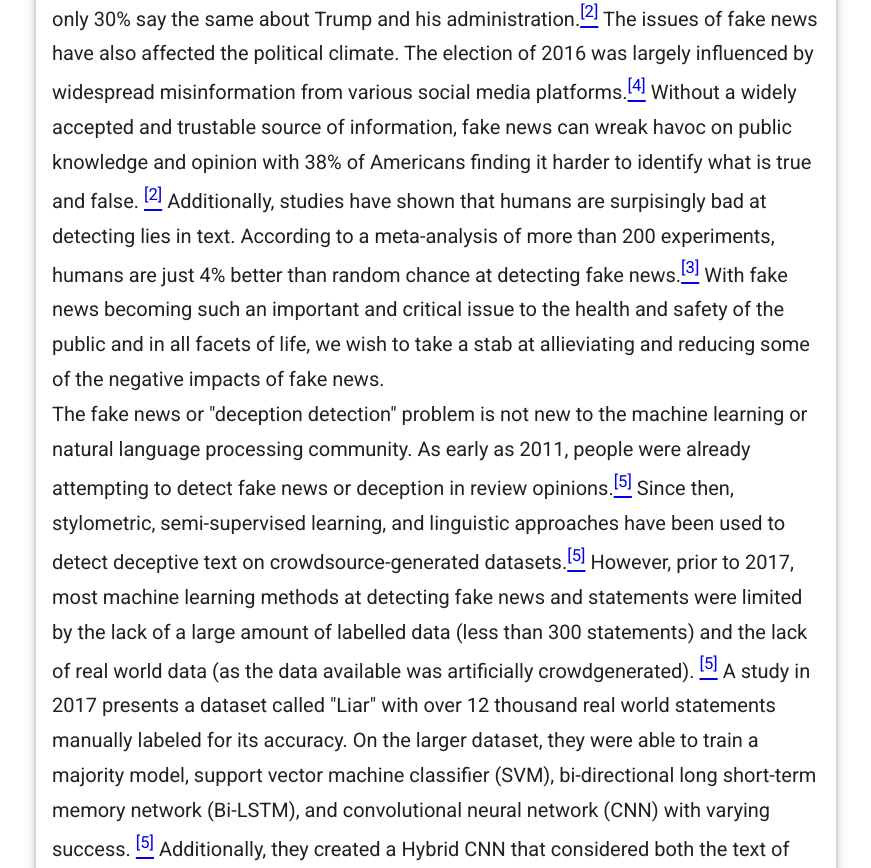
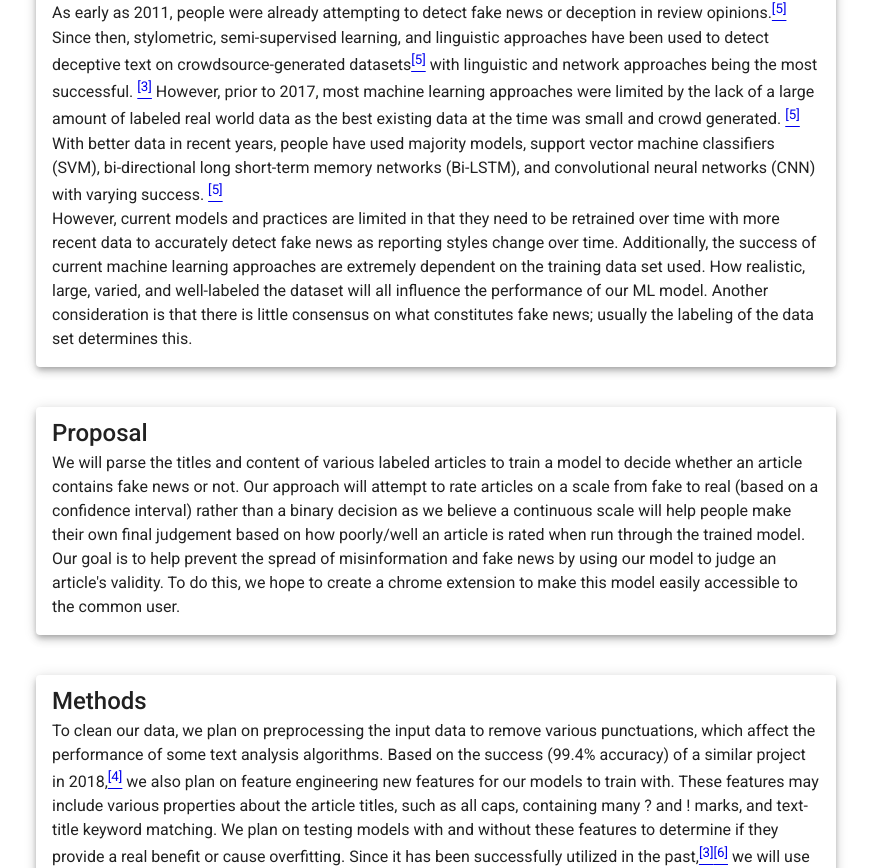
Before and after one commit to Buh-Buh-Buh/buh-buh-buh.github.io, an Angular app: page / in a window 1280 px wide. Shown: the part 1305-2173 px from the top of the page, without its empty margins (204-1075 px from the left). Built offline with nearby package versions, Linux system fonts and the light colour scheme.

Commit message:
shorten content

```diff
--- a/src/app/components/main/main.component.html
+++ b/src/app/components/main/main.component.html
@@ -11,46 +11,53 @@
   <mat-card class="mat-elevation-z5">
     <mat-card-title>Problem Background</mat-card-title>
     <mat-card-content>
-      With the explosion of media outlets through the internet and social media, fake news has become an increasingly pervasive issue in today's global climate in all fields from politics to science.
-      In a study conducted in 2016, a large majority of Americans (64%) felt that made-up news has caused a great deal of confusion about basic facts of current events. That percentage jumps to 89% when considering a slight confusion on current events.<span [innerHTML]="cite('Barthel')"></span>
-      More recently with respect to the literal and information pandemic of SARS-CoV-2 (COVID-19), 64% of Americans thought that the CDC is trustworthy while only 30% say the same about Trump and his administration.<span [innerHTML]="cite('Mitchell')"></span>
-      The issues of fake news have also affected the political climate. The election of 2016 was largely influenced by widespread misinformation from various social media platforms.<span [innerHTML]="cite('Aldwairi')"></span>
-      Without a widely accepted and trustable source of information, fake news can wreak havoc on public knowledge and opinion with 38% of Americans finding it harder to identify what is true and false. <span [innerHTML]="cite('Mitchell')"></span>
-      Additionally, studies have shown that humans are surpisingly bad at detecting lies in text. According to a meta-analysis of more than 200 experiments, humans are just 4% better than random chance at detecting fake news.<span [innerHTML]="cite('Conroy')"></span>
-      With fake news becoming such an important and critical issue to the health and safety of the public and in all facets of life, we wish to take a stab at allieviating and reducing some of the negative impacts of fake news. <br>
+      With the explosion of online media outlets, fake news has become an increasingly pervasive issue in today's global climate to the point where
+      widespread misinformation on social media largely influenced the 2016 election.<span [innerHTML]="cite('Aldwairi')"></span>
+      In a 2016 study, 64% of Americans felt that made-up news has caused a great deal of confusion about basic facts of current events.<span [innerHTML]="cite('Barthel')"></span>
+      The problem is only getting worse with 38% of Americans finding it harder to identify what is true and false. <span [innerHTML]="cite('Mitchell')"></span>
+      The misinformation problem is exacerbated by the fact that humans are surprisingly bad at detecting lies in text—we are only 4% better than random chance at detecting fake news!<span [innerHTML]="cite('Conroy')"></span>
+      With fake news becoming such an important and critical issue to the health and safety of the public and in all facets of life, we wish to take a stab at alleviating and reducing some of the negative impacts of fake news. <br>
 
-      The fake news or "deception detection" problem is not new to the machine learning or natural language processing community. As early as 2011, people were already attempting to detect fake news or deception in review opinions.<span [innerHTML]="cite('Wang')"></span>
-      Since then, stylometric, semi-supervised learning, and linguistic approaches have been used to detect deceptive text on crowdsource-generated datasets.<span [innerHTML]="cite('Wang')"></span>
-      However, prior to 2017, most machine learning methods at detecting fake news and statements were limited by the lack of a large amount of labelled data (less than 300 statements) and the lack of real world data (as the data available was artificially crowdgenerated). <span [innerHTML]="cite('Wang')"></span>
-      A study in 2017 presents a dataset called "Liar" with over 12 thousand real world statements manually labeled for its accuracy. On the larger dataset, they were able to train a majority model, support vector machine classifier (SVM), bi-directional long short-term memory network (Bi-LSTM), and convolutional neural network (CNN) with varying success. <span [innerHTML]="cite('Wang')"></span>
-      Additionally, they created a Hybrid CNN that considered both the text of the statement and metadata about the statement (i.e. subject, author, author's job/state/party, context, etc). <span [innerHTML]="cite('Wang')"></span>
-      Historically, linguistic and network approaches to the fake news problem have been very successful.<span [innerHTML]="cite('Conroy')"></span> <br>
+      The fake news or "deception detection" problem is not new to the natural language processing community. As early as 2011, people were already attempting to detect fake news or deception in review opinions.<span [innerHTML]="cite('Wang')"></span>
+      Since then, stylometric, semi-supervised learning, and linguistic approaches have been used to detect deceptive text on crowdsource-generated datasets<span [innerHTML]="cite('Wang')"></span>
+      with linguistic and network approaches being the most successful. <span [innerHTML]="cite('Conroy')"></span>
+      However, prior to 2017, most machine learning approaches were limited by the lack of a large amount of labeled real world data as the best existing data at the time was small and crowd generated. <span [innerHTML]="cite('Wang')"></span>
+      With better data in recent years, people have used majority models, support vector machine classifiers (SVM), bi-directional long short-term memory networks (Bi-LSTM), and convolutional neural networks (CNN) with varying success. <span [innerHTML]="cite('Wang')"></span>
+      <br>
 
-      However, the limits of current practices today are that today’s environment often requires models to be retrained with more recent data to accurately detect fake news. Another limit is that there is little consensus on what defines fake news.
-      For example, it may be hard to say if a strongly opinionated article or a satirical article is considered "fake".
+      However, current models and practices are limited in that they need to be retrained over time with more recent data to accurately detect fake news as reporting styles change over time.
+      Additionally, the success of current machine learning approaches are extremely dependent on the training data set used. How realistic, large, varied, and well-labeled the dataset will all influence
+      the performance of our ML model. Another consideration is that there is little consensus on what constitutes fake news; usually the labeling of the data set determines this.
     </mat-card-content>
   </mat-card>
   <mat-card class="mat-elevation-z5">
     <mat-card-title>Proposal</mat-card-title>
     <mat-card-content>
-      We want to parse the titles and content of various labelled articles to train a model to decide whether an article contains fake news or not. This model could then be used on new articles to judge their validity.
-      Our algorithm will create features based on different factors like whether or not the headline of the article is all capitalized, whether there are a lot of question and exclamation marks in the body, etc because this approach has been successful in the past.<span [innerHTML]="cite('Aldwairi')"></span>
-      These may help the model find trends based on those features, but we plan on testing models with and without these features to determine if they provide a real benefit or cause overfitting.
-      Our approach will attempt to rate articles on a scale from fake to real (based on a confidence interval) rather than a binary decision.
-      Having a continuous scale will help people make their own final judgement based on how poorly/well an article is rated when run through the trained model. This may also help avoid the generalization of fake news as many people have differing opinions on what is fake news.
-      We also hope to create a chrome extension to make this model easily accessible to the common user.<br>
+      We will parse the titles and content of various labeled articles to train a model to decide whether an article contains fake news or not.
+
+      Our approach will attempt to rate articles on a scale from fake to real (based on a confidence interval) rather than a binary decision as
+      we believe a continuous scale will help people make their own final judgement based on how poorly/well an article is rated when run through the trained model.
+
+      Our goal is to help prevent the spread of misinformation and fake news by using our model to judge an article's validity.
+      To do this, we hope to create a chrome extension to make this model easily accessible to the common user.<br>
     </mat-card-content>
   </mat-card>
   <mat-card class="mat-elevation-z5">
     <mat-card-title>Methods</mat-card-title>
     <mat-card-content fxLayout="column" fxLayoutAlign="center start">
       <p>
-        To clean our data, we plan on preprocessing the input data to remove various punctuations, which affect the performance of some text analysis algorithms. Based on the success (99.4% accuracy) of a similar projct in 2018,<span [innerHTML]="cite('Aldwairi')"></span> we also plan on creating new features for our models to train with.
+        To clean our data, we plan on preprocessing the input data to remove various punctuations, which affect the performance of some text analysis algorithms.
+        Based on the success (99.4% accuracy) of a similar project in 2018,<span [innerHTML]="cite('Aldwairi')"></span> we also plan on feature engineering new features for our models to train with.
         These features may include various properties about the article titles, such as all caps, containing many ? and ! marks, and text-title keyword matching.
-        Since it has been successfully utilized in the past,<span [innerHTML]="cite('Conroy')"></span><span [innerHTML]="cite('Zhou')"></span> we will use bag-of-words and vectorization to create features based on the text. We will then use PCA to determine what features will be the most relevant for the algorithms.
-        Soft-assignment clustering can then be used to find correlation between clusters of words/other features. We can then check if these clusters follow similar boundaries as fake/real news. We plan to explore various forms of clustering, including expectation-maximization, hierarchical clustering, and k-means.
-        We then plan to train supervised models based on the most relevant features to detect fake news. In the past, people have used CNNs to detect false sentences,<span [innerHTML]="cite('Barthel')"></span> so we hope to use them once we reach the supervised learning stage. We also plan on comparing the results with support-vector machine and bidirectional long/short-term memory models.
-        Once we have trained a model, we hope to browserify the code, so it can be used in a chrome extension.
+        We plan on testing models with and without these features to determine if they provide a real benefit or cause overfitting.
+        Since it has been successfully utilized in the past,<span [innerHTML]="cite('Conroy')"></span><span [innerHTML]="cite('Zhou')"></span>
+        we will use bag-of-words and vectorization to create features based on the text.
+        We will then use PCA to determine what features will be the most relevant for the algorithms.
+        Soft-assignment clustering can then be used to find correlation between clusters of words/other features.
+        We will then check if these clusters follow similar boundaries as fake/real news.
+        We plan to explore various forms of clustering, including expectation-maximization, hierarchical clustering, and k-means. We will measure performance based on the best F-measure/F1-score and accuracy.
+        We then plan to train supervised models based on the most relevant features to detect fake news.
+        For supervised learning, we plan on exploring CNNs, SVMs, and LSTMs
       </p>
       <a href="assets/images/data-diagram.png" fxFlexAlign="center" style="margin-top: 1em;">
         <div class="infographic-container mat-elevation-z2 mat-pt-5">
@@ -62,10 +69,10 @@
   <mat-card class="mat-elevation-z5">
     <mat-card-title>Expected Results</mat-card-title>
     <mat-card-content>
-      The midterm evaluation will be based on the existence of some model (not necessarily the final model) that can parse some input data, and perform unsupervised clustering.
+      The midterm evaluation will be based on the existence of some preliminary model that can parse some input data and perform unsupervised clustering.
       The parsing of the input data will be based on some NLP model such as bag of words or word embedding to help best store key features of the dataset.
       We plan on using the clustering results to guide our feature selection during the supervised learning phases of the project.<br>
-      The final evaluation will be on the accuracy of fake-news news detection on recent news articles. We also plan to compare the results of the learnings from the different models and methods we try.<br>
+      The final evaluation will be on the accuracy of fake news detection on recent news articles. We also plan to compare the results of the learnings from the different models and methods we try.<br>
       If time permits, we hope to have a functioning Google Chrome extension that will allow users to obtain a rating (on a scale) of the accuracy of an article they are currently reading.
     </mat-card-content>
   </mat-card>
@@ -86,14 +93,14 @@
       <mat-card-title class="mt-2">Risks</mat-card-title>
       <p>
         We have identified that there may be issues with racism/sexism when taking into account the author of an article in addition to misclassifying true articles as fake news or vice versa.
-        We have realized that the success of our model and project is largely dependent on the quality of the labelled data set. Whether or not the data set is large enough, varied enough, representative of real
-        world articles, and correctly labelled will be a critical determining factor in the performance of our model in evaluating real world articles outside of the labelled training data set.
+        We have realized that the success of our model and project is largely dependent on the quality of the labeled data set. Whether or not the data set is large enough, varied enough, representative of real
+        world articles, and correctly labeled will be a critical determining factor in the performance of our model in evaluating real world articles outside of the labeled training data set.
       </p>
 
       <mat-card-title class="mt-2">Costs</mat-card-title>
       <p>
         In terms of monetary cost, we do not believe that any significant funding will be needed with our current hardware available and the relatively low cost and availability of cloud computing.
-        Regarding time, we believe it will mostly depend on how long it takes us to test different models and train the model as we do not expect training the model to take that much time with current cloud computing capabilities and hardware. We are also using free, labelled datasets, so the main data-related time costs would be finding more datasets if necessary.
+        Regarding time, we believe it will mostly depend on how long it takes us to test different models and train the model as we do not expect training the model to take that much time with current cloud computing capabilities and hardware. We are also using free, labeled datasets, so the main data-related time costs would be finding more datasets if necessary.
       </p>
     </mat-card-content>
   </mat-card>
--- a/src/app/components/main/main.component.scss
+++ b/src/app/components/main/main.component.scss
@@ -20,8 +20,8 @@ mat-card {
 }
 
 .main mat-card-content {
-  font-size: 1.25rem;
-  line-height: 1.75;
+  font-size: 1rem;
+  line-height: 1.5;
 }
 
 .bib {
```
